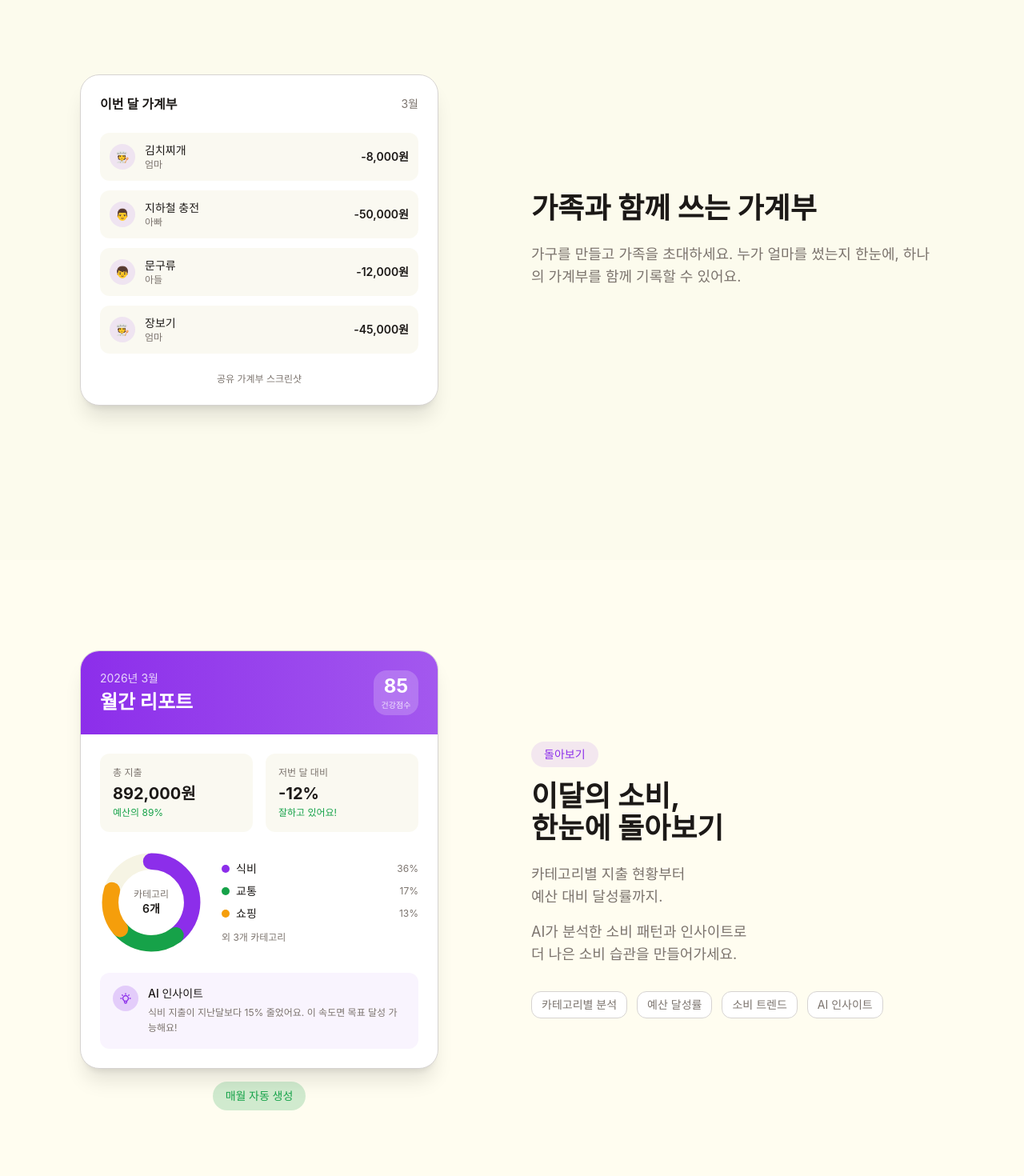
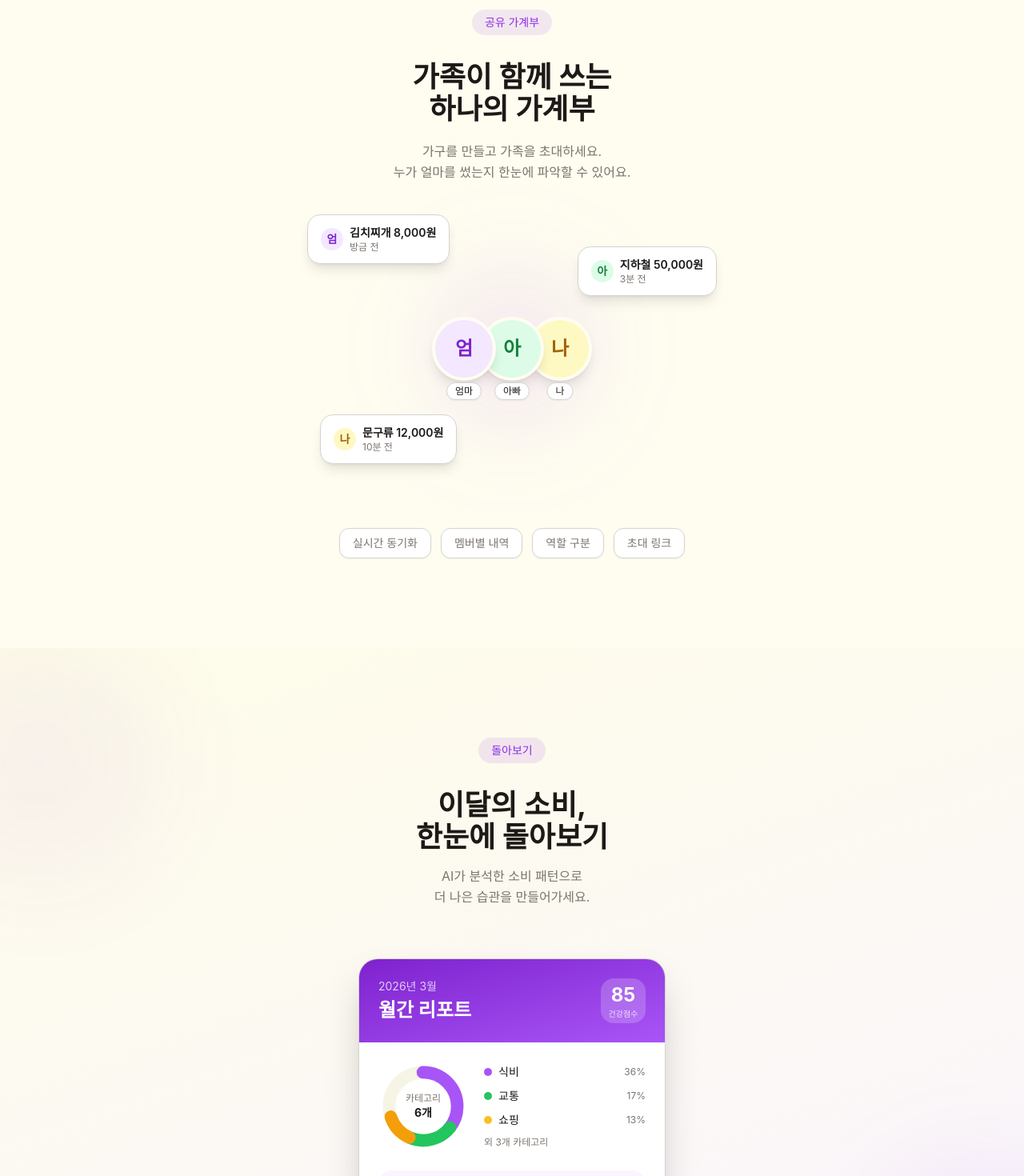
Before and after one commit to YYong91/podo-budget, a Next.js app: page / in a window 1280 px wide. Shown: the part 1700-3170 px from the top of the page at 80% size. Built offline with nearby package versions, Linux system fonts and the light colour scheme; a web font is replaced by a local one.

Commit message:
style: update sections with visual enhancements
Apply visual tweaks to Shared, Insights, and Features sections.

Co-authored-by: Seungyong Kim <66111244+YYong91@users.noreply.github.com>

```diff
--- a/components/landing/insights-section.tsx
+++ b/components/landing/insights-section.tsx
@@ -1,31 +1,107 @@
 "use client"
 
 import { useInView } from "@/hooks/use-in-view"
+
+const sideStats = [
+  {
+    rotate: "-rotate-3",
+    side: "left",
+    offset: "-left-4 top-12 lg:-left-20",
+    label: "이번 달 지출",
+    value: "892,000원",
+    sub: "예산의 89%",
+    subColor: "text-[#a855f7]",
+    bg: "bg-[#f3e8ff]",
+    border: "border-[#e9d5ff]",
+  },
+  {
+    rotate: "rotate-3",
+    side: "right",
+    offset: "-right-4 top-24 lg:-right-20",
+    label: "저번 달 대비",
+    value: "–12%",
+    sub: "잘하고 있어요!",
+    subColor: "text-[#15803d]",
+    bg: "bg-[#dcfce7]",
+    border: "border-[#bbf7d0]",
+  },
+  {
+    rotate: "-rotate-2",
+    side: "left",
+    offset: "-left-4 bottom-16 lg:-left-16",
+    label: "최다 지출",
+    value: "식비",
+    sub: "320,000원 · 36%",
+    subColor: "text-[#a16207]",
+    bg: "bg-[#fef9c3]",
+    border: "border-[#fef08a]",
+  },
+]
 
 export function InsightsSection() {
   const { ref, isInView } = useInView()
 
   return (
-    <section className="relative min-h-screen bg-background py-20">
+    <section
+      className="relative overflow-hidden py-28"
+      style={{ background: "linear-gradient(160deg, #fefce8 0%, #faf5ff 100%)" }}
+    >
+      {/* Soft background blobs */}
+      <div className="pointer-events-none absolute inset-0">
+        <div className="absolute -left-24 top-0 h-72 w-72 rounded-full bg-primary/5 blur-3xl" />
+        <div className="absolute -right-24 bottom-0 h-72 w-72 rounded-full bg-primary/10 blur-3xl" />
+      </div>
+
       <div
         ref={ref}
-        className="mx-auto flex min-h-[calc(100vh-10rem)] max-w-7xl flex-col items-center justify-center gap-12 px-4 sm:px-6 md:flex-row lg:px-8"
+        className="relative mx-auto flex max-w-5xl flex-col items-center px-4 sm:px-6 lg:px-8"
       >
-        {/* Chart Mockup - Mobile First, so it comes first visually on small screens */}
+        {/* Header */}
         <div
-          className={`order-2 flex flex-1 items-center justify-center md:order-1 ${
+          className={`mb-16 text-center ${isInView ? "animate-fade-in-up" : "opacity-0"}`}
+        >
+          <span className="mb-4 inline-block rounded-full bg-primary/10 px-4 py-1.5 text-sm font-medium text-primary">
+            돌아보기
+          </span>
+          <h2 className="mt-4 text-2xl font-bold leading-snug text-foreground sm:text-3xl md:text-4xl">
+            <span className="block">이달의 소비,</span>
+            <span className="block">한눈에 돌아보기</span>
+          </h2>
+          <p className="mx-auto mt-4 max-w-sm text-base leading-relaxed text-muted-foreground">
+            AI가 분석한 소비 패턴으로
+            <br />더 나은 습관을 만들어가세요.
+          </p>
+        </div>
+
+        {/* Central card + floating stat cards */}
+        <div
+          className={`relative w-full max-w-sm ${isInView ? "animate-fade-in-up" : "opacity-0"}`}
+          style={{ animationDelay: "0.2s" }}
+        >
+          {/* Floating stat cards — hidden on very small screens, visible lg+ */}
+          {sideStats.map((s, i) => (
+            <div
+              key={i}
+              className={`absolute z-10 hidden md:block ${s.offset} ${s.rotate} ${
                 isInView ? "animate-fade-in-up" : "opacity-0"
               }`}
-          style={{ animationDelay: "0.2s" }}
+              style={{ animationDelay: `${0.4 + i * 0.12}s` }}
             >
-          <div className="w-full max-w-md">
-            {/* Main Card */}
-            <div className="overflow-hidden rounded-3xl border border-border bg-card shadow-xl">
-              {/* Header with gradient */}
-              <div className="bg-gradient-to-r from-primary to-primary/80 p-6 text-primary-foreground">
+              <div className={`rounded-2xl border ${s.border} ${s.bg} px-5 py-4 shadow-lg`}>
+                <p className="text-xs font-medium text-muted-foreground">{s.label}</p>
+                <p className="mt-1 text-xl font-bold text-foreground">{s.value}</p>
+                <p className={`mt-0.5 text-xs font-medium ${s.subColor}`}>{s.sub}</p>
+              </div>
+            </div>
+          ))}
+
+          {/* Main report card */}
+          <div className="overflow-hidden rounded-3xl border border-border bg-card shadow-2xl">
+            {/* Gradient header */}
+            <div className="bg-gradient-to-br from-[#7e22ce] to-[#a855f7] p-6 text-white">
               <div className="flex items-center justify-between">
                 <div>
-                    <p className="text-sm opacity-80">2026년 3월</p>
+                  <p className="text-sm opacity-75">2026년 3월</p>
                   <h3 className="mt-1 text-2xl font-bold">월간 리포트</h3>
                 </div>
                 <div className="flex h-14 w-14 flex-col items-center justify-center rounded-2xl bg-white/20 backdrop-blur">
@@ -36,151 +112,73 @@ export function InsightsSection() {
             </div>
 
             <div className="p-6">
-                {/* Summary Stats */}
-                <div className="mb-6 grid grid-cols-2 gap-4">
-                  <div className="rounded-xl bg-muted/50 p-4">
-                    <p className="text-xs text-muted-foreground">총 지출</p>
-                    <p className="mt-1 text-xl font-bold text-foreground">892,000원</p>
-                    <p className="mt-0.5 text-xs text-accent">예산의 89%</p>
+              {/* Donut chart */}
+              <div className="mb-6 flex items-center gap-5">
+                <div className="relative h-28 w-28 flex-shrink-0">
+                  <svg viewBox="0 0 100 100" className="h-full w-full -rotate-90">
+                    <circle cx="50" cy="50" r="38" fill="none" stroke="hsl(var(--muted))" strokeWidth="14" />
+                    <circle cx="50" cy="50" r="38" fill="none" stroke="#a855f7" strokeWidth="14"
+                      strokeDasharray="85 153" strokeDashoffset="0" strokeLinecap="round" />
+                    <circle cx="50" cy="50" r="38" fill="none" stroke="#22c55e" strokeWidth="14"
+                      strokeDasharray="50 188" strokeDashoffset="-85" strokeLinecap="round" />
+                    <circle cx="50" cy="50" r="38" fill="none" stroke="#f59e0b" strokeWidth="14"
+                      strokeDasharray="32 206" strokeDashoffset="-135" strokeLinecap="round" />
+                  </svg>
+                  <div className="absolute inset-0 flex flex-col items-center justify-center">
+                    <span className="text-xs text-muted-foreground">카테고리</span>
+                    <span className="text-sm font-bold text-foreground">6개</span>
                   </div>
-                  <div className="rounded-xl bg-muted/50 p-4">
-                    <p className="text-xs text-muted-foreground">저번 달 대비</p>
-                    <p className="mt-1 text-xl font-bold text-foreground">-12%</p>
-                    <p className="mt-0.5 text-xs text-accent">잘하고 있어요!</p>
+                </div>
+                <div className="flex flex-1 flex-col gap-2.5">
+                  {[
+                    { name: "식비",   pct: "36%", dot: "bg-[#a855f7]" },
+                    { name: "교통",   pct: "17%", dot: "bg-[#22c55e]" },
+                    { name: "쇼핑",   pct: "13%", dot: "bg-amber-400" },
+                  ].map((item) => (
+                    <div key={item.name} className="flex items-center gap-2">
+                      <div className={`h-2.5 w-2.5 rounded-full ${item.dot}`} />
+                      <span className="flex-1 text-sm text-foreground">{item.name}</span>
+                      <span className="text-xs text-muted-foreground">{item.pct}</span>
+                    </div>
+                  ))}
+                  <p className="text-xs text-muted-foreground">외 3개 카테고리</p>
                 </div>
               </div>
 
-                {/* Donut Chart with improved design */}
-                <div className="mb-6 flex items-center gap-6">
-                  <div className="relative h-32 w-32 flex-shrink-0">
-                    <svg viewBox="0 0 100 100" className="h-full w-full -rotate-90">
-                      <circle
-                        cx="50"
-                        cy="50"
-                        r="40"
-                        fill="none"
-                        stroke="hsl(var(--muted))"
-                        strokeWidth="16"
-                      />
-                      <circle
-                        cx="50"
-                        cy="50"
-                        r="40"
-                        fill="none"
-                        stroke="hsl(var(--primary))"
-                        strokeWidth="16"
-                        strokeDasharray="100 151.4"
-                        strokeDashoffset="0"
-                        strokeLinecap="round"
-                      />
-                      <circle
-                        cx="50"
-                        cy="50"
-                        r="40"
-                        fill="none"
-                        stroke="hsl(var(--accent))"
-                        strokeWidth="16"
-                        strokeDasharray="60 191.4"
-                        strokeDashoffset="-100"
-                        strokeLinecap="round"
-                      />
-                      <circle
-                        cx="50"
-                        cy="50"
-                        r="40"
-                        fill="none"
-                        stroke="#f59e0b"
-                        strokeWidth="16"
-                        strokeDasharray="40 211.4"
-                        strokeDashoffset="-160"
-                        strokeLinecap="round"
-                      />
-                    </svg>
-                    <div className="absolute inset-0 flex flex-col items-center justify-center">
-                      <span className="text-xs text-muted-foreground">카테고리</span>
-                      <span className="text-sm font-semibold text-foreground">6개</span>
-                    </div>
-                  </div>
-
-                  {/* Legend */}
-                  <div className="flex flex-1 flex-col gap-2">
-                    {[
-                      { name: "식비", amount: "320,000원", color: "bg-primary", percent: "36%" },
-                      { name: "교통", amount: "150,000원", color: "bg-accent", percent: "17%" },
-                      { name: "쇼핑", amount: "120,000원", color: "bg-amber-500", percent: "13%" },
-                    ].map((item, i) => (
-                      <div key={i} className="flex items-center gap-2">
-                        <div className={`h-2.5 w-2.5 rounded-full ${item.color}`} />
-                        <span className="flex-1 text-sm text-foreground">{item.name}</span>
-                        <span className="text-xs text-muted-foreground">{item.percent}</span>
-                      </div>
-                    ))}
-                    <p className="mt-1 text-xs text-muted-foreground">외 3개 카테고리</p>
-                  </div>
-                </div>
-
-                {/* Insights */}
-                <div className="rounded-xl bg-primary/5 p-4">
-                  <div className="flex items-start gap-3">
+              {/* AI insight strip */}
+              <div className="flex items-start gap-3 rounded-2xl bg-[#faf5ff] p-4">
                 <div className="flex h-8 w-8 flex-shrink-0 items-center justify-center rounded-full bg-primary/20">
                   <svg className="h-4 w-4 text-primary" fill="none" viewBox="0 0 24 24" stroke="currentColor" strokeWidth={2}>
                     <path strokeLinecap="round" strokeLinejoin="round" d="M9.663 17h4.673M12 3v1m6.364 1.636l-.707.707M21 12h-1M4 12H3m3.343-5.657l-.707-.707m2.828 9.9a5 5 0 117.072 0l-.548.547A3.374 3.374 0 0014 18.469V19a2 2 0 11-4 0v-.531c0-.895-.356-1.754-.988-2.386l-.548-.547z" />
                   </svg>
                 </div>
                 <div>
-                      <p className="text-sm font-medium text-foreground">AI 인사이트</p>
+                  <p className="text-sm font-semibold text-foreground">AI 인사이트</p>
                   <p className="mt-1 text-xs leading-relaxed text-muted-foreground">
-                        식비 지출이 지난달보다 15% 줄었어요. 이 속도면 목표 달성 가능해요!
+                    식비가 지난달보다 15% 줄었어요. 이 속도면 이번 달 목표 달성 가능해요!
                   </p>
                 </div>
               </div>
             </div>
           </div>
-            </div>
 
-            {/* Floating badge */}
-            <div className="mt-4 flex justify-center">
-              <span className="rounded-full bg-accent/20 px-4 py-2 text-sm font-medium text-accent">
+          {/* "Auto generated" badge */}
+          <div className="mt-5 flex justify-center">
+            <span className="rounded-full border border-[#e9d5ff] bg-[#f3e8ff] px-4 py-2 text-sm font-medium text-primary">
               매월 자동 생성
             </span>
           </div>
         </div>
+
+        {/* Mobile stat pills (visible only on small screens) */}
+        <div className="mt-10 flex flex-wrap justify-center gap-3 md:hidden">
+          {sideStats.map((s) => (
+            <div key={s.label} className={`rounded-2xl border ${s.border} ${s.bg} px-5 py-3 shadow-sm`}>
+              <p className="text-xs text-muted-foreground">{s.label}</p>
+              <p className="mt-0.5 text-base font-bold text-foreground">{s.value}</p>
+              <p className={`text-xs font-medium ${s.subColor}`}>{s.sub}</p>
             </div>
-
-        {/* Text Content */}
-        <div
-          className={`order-1 flex flex-1 flex-col items-center text-center md:order-2 md:items-start md:text-left ${
-            isInView ? "animate-fade-in-up" : "opacity-0"
-          }`}
-        >
-          <span className="mb-4 inline-block rounded-full bg-primary/10 px-4 py-1.5 text-sm font-medium text-primary">
-            돌아보기
-          </span>
-          <h2 className="text-2xl font-bold leading-snug text-foreground sm:text-3xl md:text-4xl">
-            <span className="block">이달의 소비,</span>
-            <span className="block">한눈에 돌아보기</span>
-          </h2>
-          <p className="mt-4 max-w-lg text-base leading-relaxed text-muted-foreground md:mt-6 md:text-lg">
-            <span className="block">카테고리별 지출 현황부터</span>
-            <span className="block">예산 대비 달성률까지.</span>
-          </p>
-          <p className="mt-4 text-base leading-relaxed text-muted-foreground md:text-lg">
-            AI가 분석한 소비 패턴과 인사이트로
-            <br className="hidden sm:block" />
-            더 나은 소비 습관을 만들어가세요.
-          </p>
-
-          {/* Feature highlights */}
-          <div className="mt-8 flex flex-wrap justify-center gap-3 md:justify-start">
-            {["카테고리별 분석", "예산 달성률", "소비 트렌드", "AI 인사이트"].map((tag, i) => (
-              <span
-                key={i}
-                className="rounded-lg border border-border bg-card px-3 py-1.5 text-sm text-muted-foreground"
-              >
-                {tag}
-              </span>
           ))}
-          </div>
         </div>
       </div>
     </section>
--- a/components/landing/shared-section.tsx
+++ b/components/landing/shared-section.tsx
@@ -1,76 +1,112 @@
 "use client"
 
 import { useInView } from "@/hooks/use-in-view"
+
+const members = [
+  { name: "엄마", initials: "엄", color: "bg-[#f3e8ff] text-[#7e22ce]", border: "border-[#e9d5ff]" },
+  { name: "아빠", initials: "아", color: "bg-[#dcfce7] text-[#15803d]", border: "border-[#bbf7d0]" },
+  { name: "나",   initials: "나", color: "bg-[#fef9c3] text-[#a16207]", border: "border-[#fef08a]" },
+]
+
+const transactions = [
+  { member: "엄마", color: "bg-[#f3e8ff] text-[#7e22ce]", text: "김치찌개 8,000원", time: "방금 전",   rotate: "-rotate-2", pos: "left-0 -top-6" },
+  { member: "아빠", color: "bg-[#dcfce7] text-[#15803d]", text: "지하철 50,000원",  time: "3분 전",   rotate: "rotate-2",  pos: "right-0 top-4" },
+  { member: "나",   color: "bg-[#fef9c3] text-[#a16207]", text: "문구류 12,000원",  time: "10분 전",  rotate: "-rotate-1", pos: "left-4 bottom-0" },
+]
 
 export function SharedSection() {
   const { ref, isInView } = useInView()
 
   return (
-    <section className="relative min-h-screen bg-muted/30 py-20">
+    <section className="relative overflow-hidden bg-background py-28">
       <div
         ref={ref}
-        className="mx-auto flex min-h-[calc(100vh-10rem)] max-w-7xl flex-col-reverse items-center justify-center gap-12 px-4 sm:px-6 md:flex-row lg:px-8"
+        className="mx-auto flex max-w-4xl flex-col items-center px-4 sm:px-6 lg:px-8"
       >
-        {/* Screenshot Placeholder */}
+        {/* Text — centre aligned */}
         <div
-          className={`flex flex-1 items-center justify-center ${
+          className={`text-center ${isInView ? "animate-fade-in-up" : "opacity-0"}`}
+        >
+          <span className="mb-4 inline-block rounded-full bg-primary/10 px-4 py-1.5 text-sm font-medium text-primary">
+            공유 가계부
+          </span>
+          <h2 className="mt-4 text-2xl font-bold leading-snug text-foreground sm:text-3xl md:text-4xl">
+            <span className="block">가족이 함께 쓰는</span>
+            <span className="block">하나의 가계부</span>
+          </h2>
+          <p className="mx-auto mt-5 max-w-md text-base leading-relaxed text-muted-foreground">
+            가구를 만들고 가족을 초대하세요.
+            <br />
+            누가 얼마를 썼는지 한눈에 파악할 수 있어요.
+          </p>
+        </div>
+
+        {/* Visual — avatar cluster + floating transaction cards */}
+        <div
+          className={`relative mt-16 flex h-72 w-full max-w-lg items-center justify-center ${
             isInView ? "animate-fade-in-up" : "opacity-0"
           }`}
+          style={{ animationDelay: "0.2s" }}
         >
-          <div className="w-full max-w-md overflow-hidden rounded-3xl border border-border bg-card p-6 shadow-xl">
-            {/* Header */}
-            <div className="mb-6 flex items-center justify-between">
-              <h3 className="font-semibold text-foreground">이번 달 가계부</h3>
-              <span className="text-sm text-muted-foreground">3월</span>
-            </div>
+          {/* Soft glow behind avatars */}
+          <div className="absolute h-48 w-48 rounded-full bg-primary/10 blur-3xl" />
 
-            {/* Transaction list mockup */}
-            <div className="space-y-3">
-              {[
-                { name: "김치찌개", amount: "8,000원", member: "엄마", avatar: "🧑‍🍳" },
-                { name: "지하철 충전", amount: "50,000원", member: "아빠", avatar: "👨" },
-                { name: "문구류", amount: "12,000원", member: "아들", avatar: "👦" },
-                { name: "장보기", amount: "45,000원", member: "엄마", avatar: "🧑‍🍳" },
-              ].map((item, i) => (
+          {/* Overlapping avatars */}
+          <div className="relative flex items-center">
+            {members.map((m, i) => (
               <div
                 key={i}
-                  className="flex items-center justify-between rounded-xl bg-muted/50 p-3"
+                className={`relative flex h-20 w-20 items-center justify-center rounded-full border-4 border-background text-2xl font-bold shadow-lg ${m.color} ${
+                  i !== 0 ? "-ml-5" : ""
+                }`}
+                style={{ zIndex: members.length - i }}
               >
-                  <div className="flex items-center gap-3">
-                    <div className="flex h-8 w-8 items-center justify-center rounded-full bg-primary/10 text-sm">
-                      {item.avatar}
-                    </div>
-                    <div>
-                      <p className="text-sm font-medium text-foreground">{item.name}</p>
-                      <p className="text-xs text-muted-foreground">{item.member}</p>
-                    </div>
-                  </div>
-                  <span className="text-sm font-semibold text-foreground">-{item.amount}</span>
+                {m.initials}
+                {/* name chip */}
+                <span className="absolute -bottom-7 left-1/2 -translate-x-1/2 whitespace-nowrap rounded-full bg-card px-2.5 py-0.5 text-xs font-medium text-foreground shadow-sm border border-border">
+                  {m.name}
+                </span>
               </div>
             ))}
           </div>
 
-            {/* Placeholder label */}
-            <div className="mt-6 flex items-center justify-center">
-              <span className="text-xs text-muted-foreground">공유 가계부 스크린샷</span>
+          {/* Floating transaction cards */}
+          {transactions.map((t, i) => (
+            <div
+              key={i}
+              className={`absolute ${t.pos} ${t.rotate} ${
+                isInView ? "animate-fade-in-up" : "opacity-0"
+              }`}
+              style={{ animationDelay: `${0.35 + i * 0.15}s` }}
+            >
+              <div className="flex items-center gap-2 rounded-2xl border border-border bg-card px-4 py-3 shadow-lg">
+                <span className={`flex h-7 w-7 flex-shrink-0 items-center justify-center rounded-full text-sm font-bold ${t.color}`}>
+                  {t.member[0]}
+                </span>
+                <div className="min-w-0">
+                  <p className="text-sm font-semibold text-foreground">{t.text}</p>
+                  <p className="text-xs text-muted-foreground">{t.time}</p>
                 </div>
               </div>
             </div>
+          ))}
+        </div>
 
-        {/* Text Content */}
+        {/* Bottom feature tags */}
         <div
-          className={`flex flex-1 flex-col items-center text-center md:items-start md:text-left ${
+          className={`mt-20 flex flex-wrap justify-center gap-3 ${
             isInView ? "animate-fade-in-up" : "opacity-0"
           }`}
-          style={{ animationDelay: "0.2s" }}
+          style={{ animationDelay: "0.5s" }}
         >
-          <h2 className="text-balance text-2xl font-bold text-foreground md:text-4xl">
-            가족과 함께 쓰는 가계부
-          </h2>
-          <p className="mt-4 max-w-lg text-base leading-relaxed text-muted-foreground md:mt-6 md:text-lg">
-            가구를 만들고 가족을 초대하세요. 누가 얼마를 썼는지 한눈에, 하나의
-            가계부를 함께 기록할 수 있어요.
-          </p>
+          {["실시간 동기화", "멤버별 내역", "역할 구분", "초대 링크"].map((tag) => (
+            <span
+              key={tag}
+              className="rounded-xl border border-border bg-card px-4 py-2 text-sm text-muted-foreground shadow-sm"
+            >
+              {tag}
+            </span>
+          ))}
         </div>
       </div>
     </section>
```
Also changed, not shown: components/landing/features-section.tsx (+34 -23 lines). Lines whose indentation alone changed are shown as unchanged.
